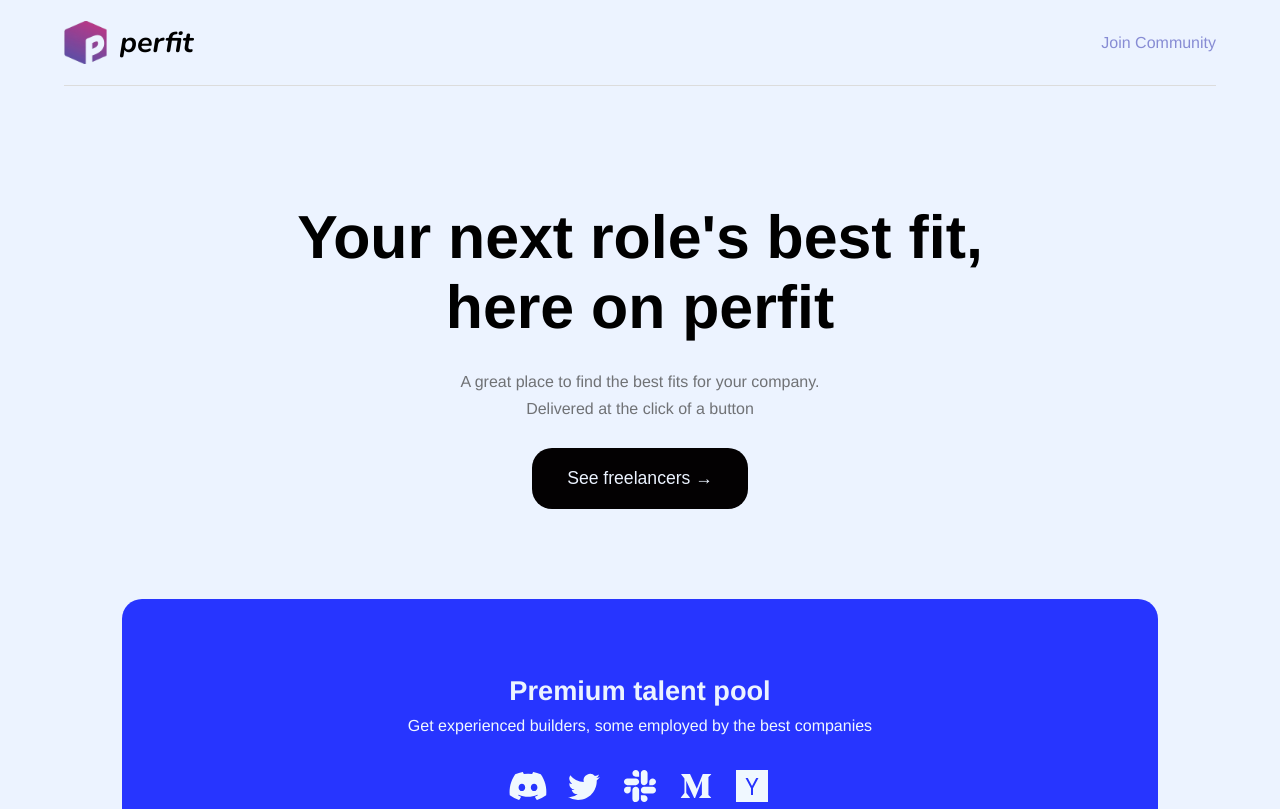
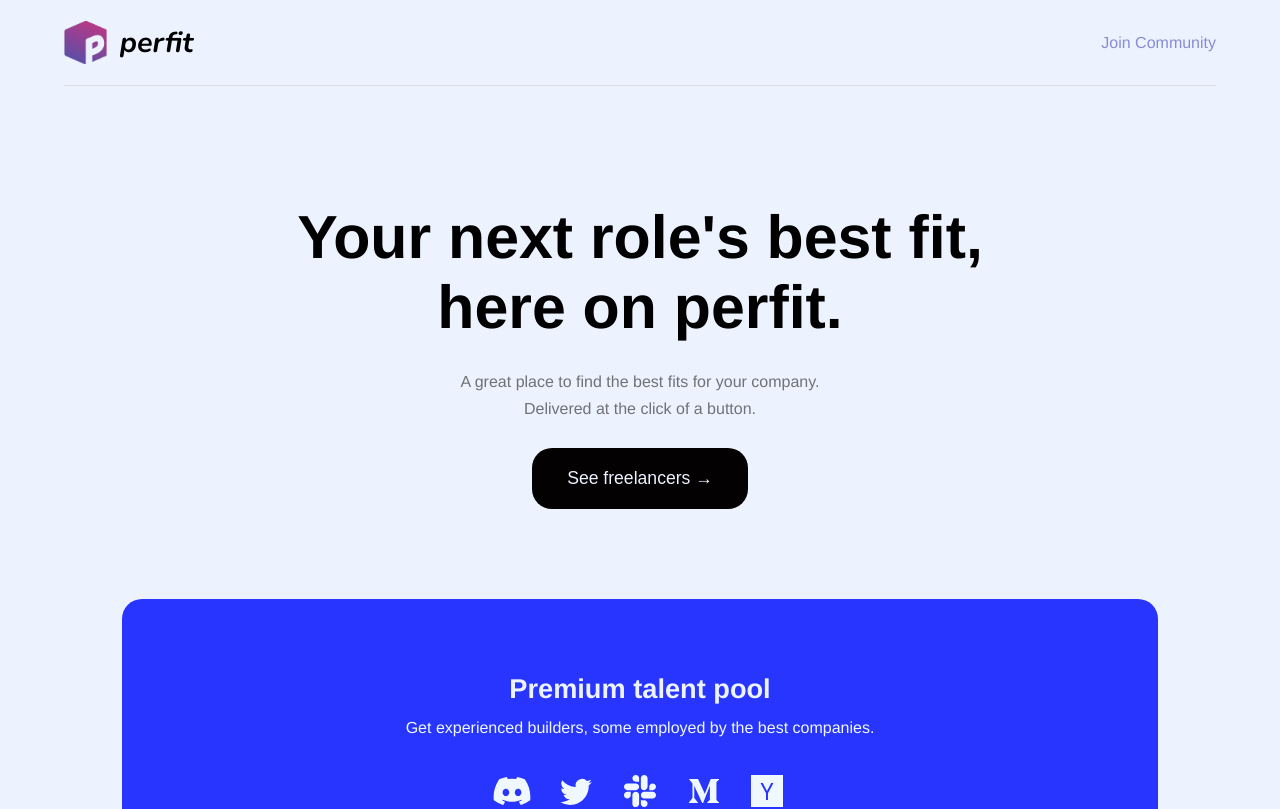
Before and after one commit to MiracleUFO/Perfit, a React (Create React App) app in the folder client/: page / in a window 1280 px wide. Shown: the top 809 px of the page. Built offline with nearby package versions, Linux system fonts and the light colour scheme; no server answers.

Commit message:
feat: Home page style tweaks

```diff
--- a/client/src/assets/css/Hero.css
+++ b/client/src/assets/css/Hero.css
@@ -67,11 +67,22 @@
     color: aliceblue;
     font-size: 1em;
     margin: 0;
+    width: 60%;
+    line-height: 25px;
+}
+
+@media screen and (min-width: 800px) {
+    .hero-other > p {
+        width: 100%;
+    }
 }
 
 .icons-container {
     padding-top: 35px;
     width: 80%;
+    display: flex;
+    align-items: center;
+    justify-content: space-between;
 }
 
 @media screen and (min-width: 800px) {
--- a/client/src/components/Hero.js
+++ b/client/src/components/Hero.js
@@ -19,11 +19,11 @@ const Hero = () => {
             <div className='hero-main'>
                 <h1>
                     Your next role's best fit,<br />
-                    here on perfit
+                    here on perfit.
                 </h1>
                 <p>
                     A great place to find the best fits for your company. <br />
-                    Delivered at the click of a button
+                    Delivered at the click of a button.
                 </p>
                 <button onClick={scrollDown}>
                     See freelancers →
@@ -32,7 +32,7 @@ const Hero = () => {
 
             <div className='hero-other'>
                 <h2>Premium talent pool</h2>
-                <p>Get experienced builders, some employed by the best companies</p>
+                <p>Get experienced builders, some employed by the best companies.</p>
 
                 <div className='icons-container'>
                     <FaDiscord />
```
